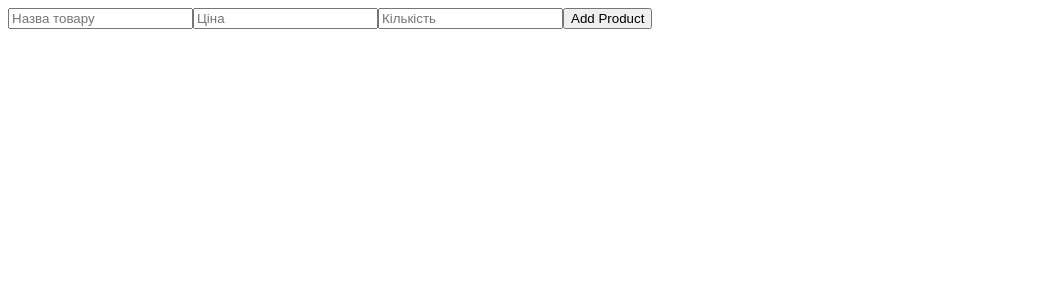
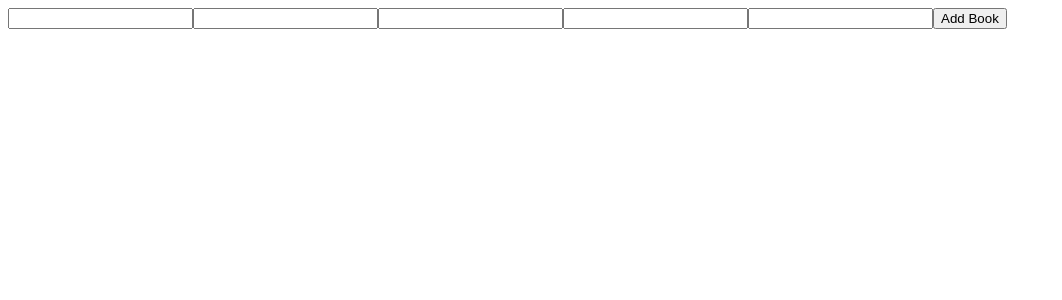
Before and after one commit to IvanZarivnyy007/react-practica-, a React (Vite) app: page / in a window 1280 px wide. Shown: the top 300 px of the page, without its empty margins (0-1062 px from the left). Built offline with nearby package versions, Linux system fonts and the light colour scheme.

Commit message:
My Comit

```diff
--- a/package.json
+++ b/package.json
@@ -10,6 +10,7 @@
     "preview": "vite preview"
   },
   "dependencies": {
+    "nanoid": "^5.0.7",
     "react": "^18.2.0",
     "react-dom": "^18.2.0"
   },
--- a/src/App.jsx
+++ b/src/App.jsx
@@ -1,25 +1,35 @@
 import { useState } from "react";
-import Form from "./component/Form/Form";
-import ProducList from "./component/ProductList/ProductList";
+
+import Form from "./components/Form/Form";
+import BookList from "./components/BookList/BookList";
+import { useEffect } from "react";
 
 const App = () => {
-  const [products, setProducts] = useState([]);
+  const [books, setBooks] = useState(() => {
+    const data = localStorage.getItem("books");
+    const result = JSON.parse(data);
+    return result || [];
+  });
 
-  const addProduct = (item) => {
-    setProducts([...products, item]);
-    console.log(item);
+  useEffect(() => {
+    localStorage.setItem("books", JSON.stringify(books));
+  }, [books]);
+
+  const addBooks = (newBooks) => {
+    setBooks([...books, newBooks]);
   };
 
-  const deleteItem = (index) => {
-    setProducts((preProducts) => {
-      return preProducts.filter((products, i) => i !== index);
+  const delleteBook = (id) => {
+    const copy = books.filter((book) => {
+      return book.id !== id;
     });
+    setBooks(copy);
   };
 
   return (
     <div>
-      <Form addProduct={addProduct} />
-      <ProducList products={products} deleteItem={deleteItem} />
+      <Form addBooks={addBooks} />
+      <BookList books={books} delleteBook={delleteBook} />
     </div>
   );
 };
--- a/src/component/Form/Form.jsx
+++ /dev/null
@@ -1,23 +0,0 @@
-// import {useState} from "react"
-
-const Form = ({ addProduct }) => {
-  const handleSubmit = (event) => {
-    event.preventDefault();
-    const x = {
-      title: event.target.elements.title.value,
-      price: event.target.elements.price.value,
-      amount: event.target.elements.amount.value,
-    };
-    addProduct(x);
-  };
-  return (
-    <form onSubmit={handleSubmit}>
-      <input type="text" name="title" placeholder="Назва товару" />
-      <input type="number" name="price" placeholder="Ціна" />
-      <input type="number" name="amount" placeholder="Кількість" />
-      <button type="submit">Add Product</button>
-    </form>
-  );
-};
-
-export default Form;
--- a/src/component/Product/Product.jsx
+++ /dev/null
@@ -1,16 +0,0 @@
-// import { useState } from "react";
-
-const Product = ({ product, deleteItem, index }) => {
-  return (
-    <div>
-      <p>{product.title}</p>
-      <p>{product.price}</p>
-      <p>{product.amount}</p>
-      <button onClick={() => deleteItem(product.index)} type="button">
-        Dellete
-      </button>
-    </div>
-  );
-};
-
-export default Product;
--- a/src/component/ProductList/ProductList.jsx
+++ /dev/null
@@ -1,18 +0,0 @@
-// import { useState } from "react";
-import Product from "../Product/Product";
-
-const ProductList = ({ products }) => {
-  return (
-    <ul>
-      {products.map((product, index) => {
-        return (
-          <li key={index}>
-            <Product product={product} index={index} />
-          </li>
-        );
-      })}
-    </ul>
-  );
-};
-
-export default ProductList;
--- /dev/null
+++ b/src/components/Book/Book.jsx
@@ -0,0 +1,14 @@
+const Book = ({ book, delleteBook }) => {
+  return (
+    <div>
+      <p>{book.title}</p>
+      <p>{book.price}</p>
+      <p>{book.amount}</p>
+      <p>{book.author}</p>
+      <p>{book.desc}</p>
+      <button onClick={delleteBook}>Dellete</button>
+    </div>
+  );
+};
+
+export default Book;
--- /dev/null
+++ b/src/components/BookList/BookList.jsx
@@ -0,0 +1,17 @@
+import Book from "../Book/Book";
+
+const BookList = ({ books, delleteBook }) => {
+  return (
+    <div>
+      {books.map((book) => {
+        return (
+          <li key={book.id}>
+            <Book book={book} delleteBook={() => delleteBook(book.id)} />
+          </li>
+        );
+      })}
+    </div>
+  );
+};
+
+export default BookList;
--- /dev/null
+++ b/src/components/Button/Button.jsx
@@ -0,0 +1,5 @@
+const Button = () => {
+  return <div></div>;
+};
+
+export default Button;
--- /dev/null
+++ b/src/components/Form/Form.jsx
@@ -0,0 +1,32 @@
+import { nanoid } from "nanoid";
+
+const Form = ({ addBooks }) => {
+  const handleSubmit = (e) => {
+    e.preventDefault();
+    const value = {
+      title: e.target.elements.title.value,
+      price: e.target.elements.price.value,
+      amount: e.target.elements.amount.value,
+      author: e.target.elements.author.value,
+      desc: e.target.elements.desc.value,
+
+      id: nanoid(),
+    };
+    addBooks(value);
+
+    e.target.reset();
+  };
+
+  return (
+    <form onSubmit={handleSubmit}>
+      <input type="text" name="title" />
+      <input type="number" name="price" />
+      <input type="number" name="amount" />
+      <input type="text" name="author" />
+      <input type="text" name="desc" />
+      <button type="submit"> Add Book </button>
+    </form>
+  );
+};
+
+export default Form;
```
Also changed, not shown: src/component/Button/Button.jsx (deleted, +0 -13 lines), 1 other file (tests, documents, lock files or other folders).
